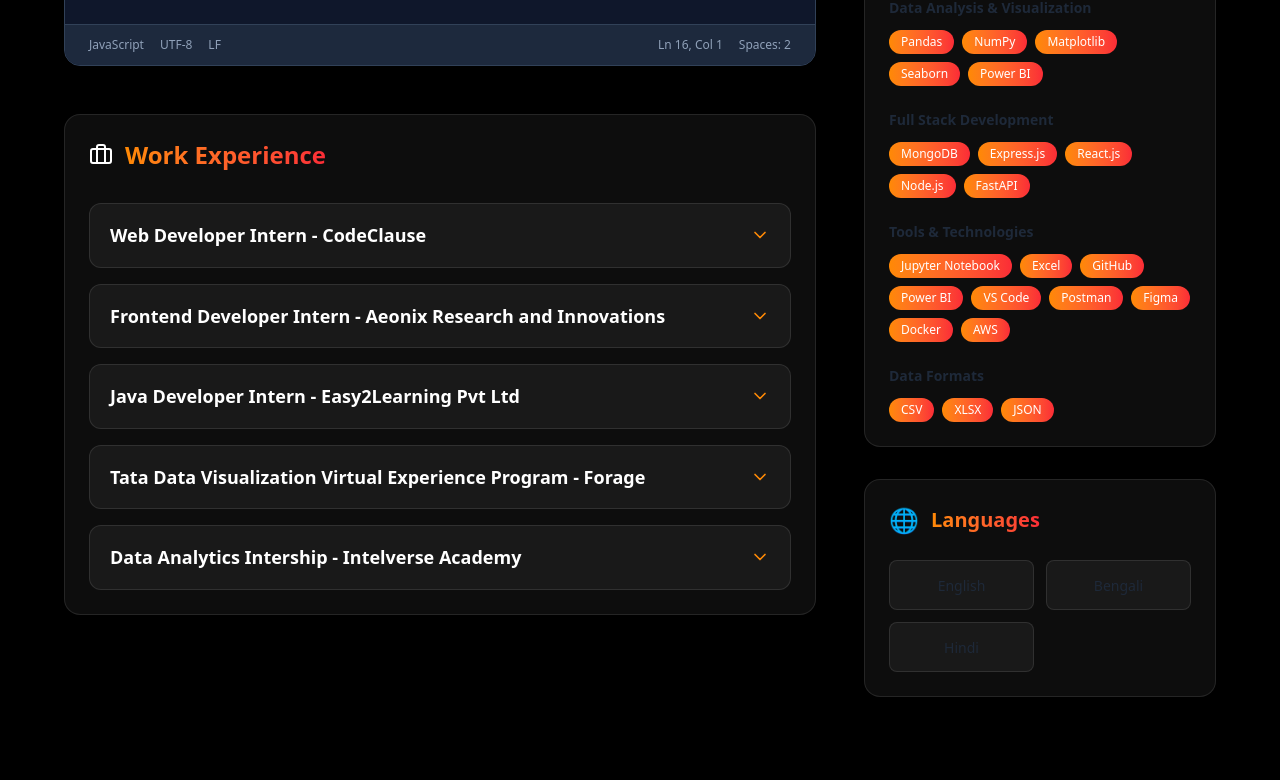
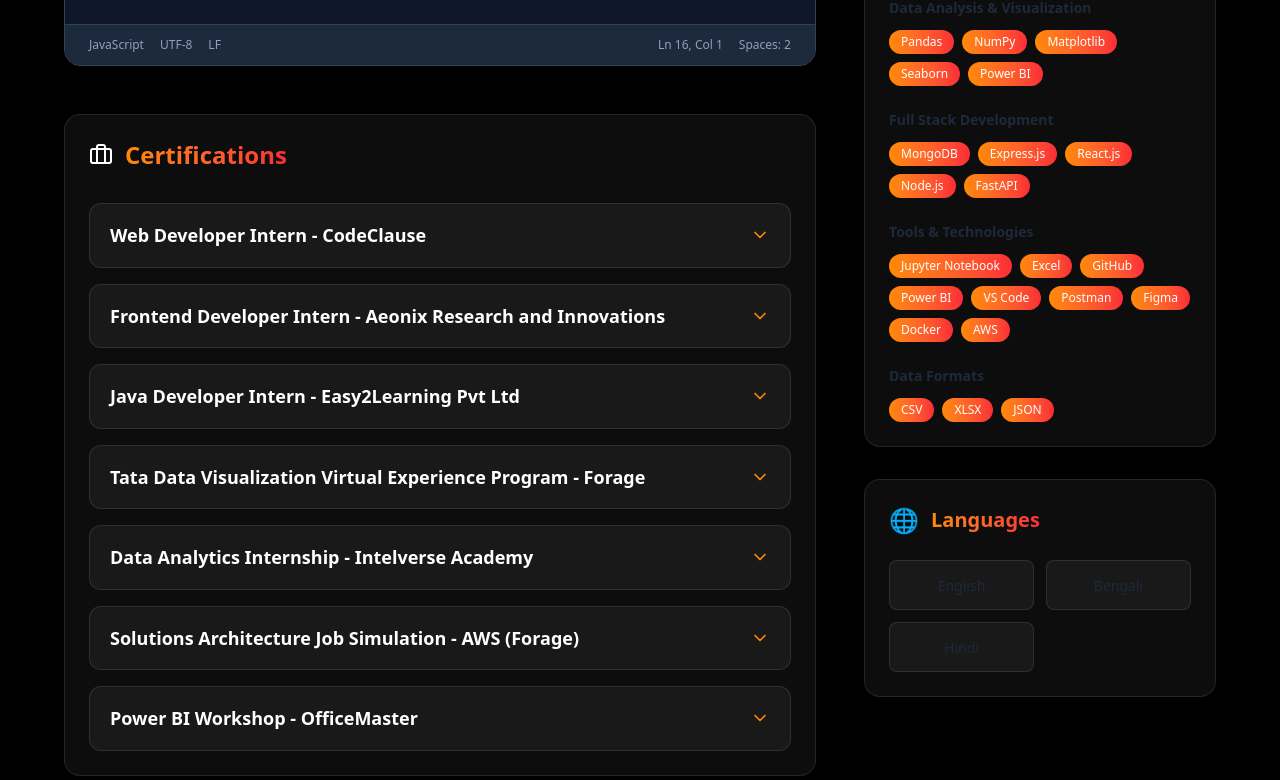
Before and after one commit to Dipayan-Dey/React-Portfolio, a React (Vite) app: page / in a window 1280 px wide. Shown: the part 4880-5660 px from the top of the page. Built offline with nearby package versions, Linux system fonts and the light colour scheme.

Commit message:
update experience section in ResumeSection component: add new internships and certifications

```diff
--- a/src/components/ResumeSection.jsx
+++ b/src/components/ResumeSection.jsx
@@ -59,13 +59,30 @@
   },
   {
     id: 5,
-      title: "Data Analytics Intership - Intelverse Academy",
+    title: "Data Analytics Internship - Intelverse Academy",
     description:
-        "Completed a Data Analytics Internship at Intelverse Academy, where I developed skills in data cleaning, analysis, and visualization using Python libraries such as Pandas, NumPy, Matplotlib, and Seaborn. Worked on real-world datasets to extract insights and present findings effectively. And my project was All india crime data analysis and visualization. ",
+      "Completed a Data Analytics Internship at Intelverse Academy, where I developed skills in data cleaning, analysis, and visualization using Python libraries such as Pandas, NumPy, Matplotlib, and Seaborn. Worked on real-world datasets to extract insights and present findings effectively, including an All India Crime Data Analysis and Visualization project.",
     link: "https://drive.google.com/file/d/1t0E-LZlhvFFezXH30fy4lerpDN5UnEdW/view",
     gridClass: "",
   },
+  {
+    id: 6,
+    title: "Solutions Architecture Job Simulation - AWS (Forage)",
+    description:
+      "Completed the AWS Solutions Architecture Job Simulation on Forage, where I designed a simple, scalable, and cost-effective hosting architecture. Gained hands-on experience with AWS services such as Elastic Beanstalk, EC2 Auto Scaling, Elastic Load Balancing, RDS, S3, Route 53, and CI/CD pipelines, focusing on availability, scalability, and cost optimization.",
+    link: "https://www.theforage.com/completion-certificates/pmnMSL4QiQ9JCgE3W/kkE9HyeNcw6rwCRGw_pmnMSL4QiQ9JCgE3W_3Yb3ixNwaewzejcxB_1767605494955_completion_certificate.pdf",
+    gridClass: "",
+  },
+  {
+    id: 7,
+    title: "Power BI Workshop - OfficeMaster",
+    description:
+      "Successfully completed a Power BI Workshop by OfficeMaster, gaining hands-on experience in creating AI-powered interactive dashboards, data modeling, basic DAX calculations, and transforming raw datasets into meaningful business insights within a short development time.",
+    link: "https://certx.in/certificate/36a28147-6eed-47a5-8342-e5f926ebba61914434",
+    gridClass: "",
+  },
 ];
+
 
   return (
     <section id="resume" className="bg-transparent mt-10">
@@ -295,7 +312,7 @@
                   <Briefcase />
                 </div>
                 <h3 className="text-xl sm:text-2xl font-bold bg-gradient-to-r from-orange-400 to-red-500 bg-clip-text text-transparent">
-                  Work Experience
+                  Certifications
                 </h3>
               </div>
 
```
Lines whose indentation alone changed are shown as unchanged.
